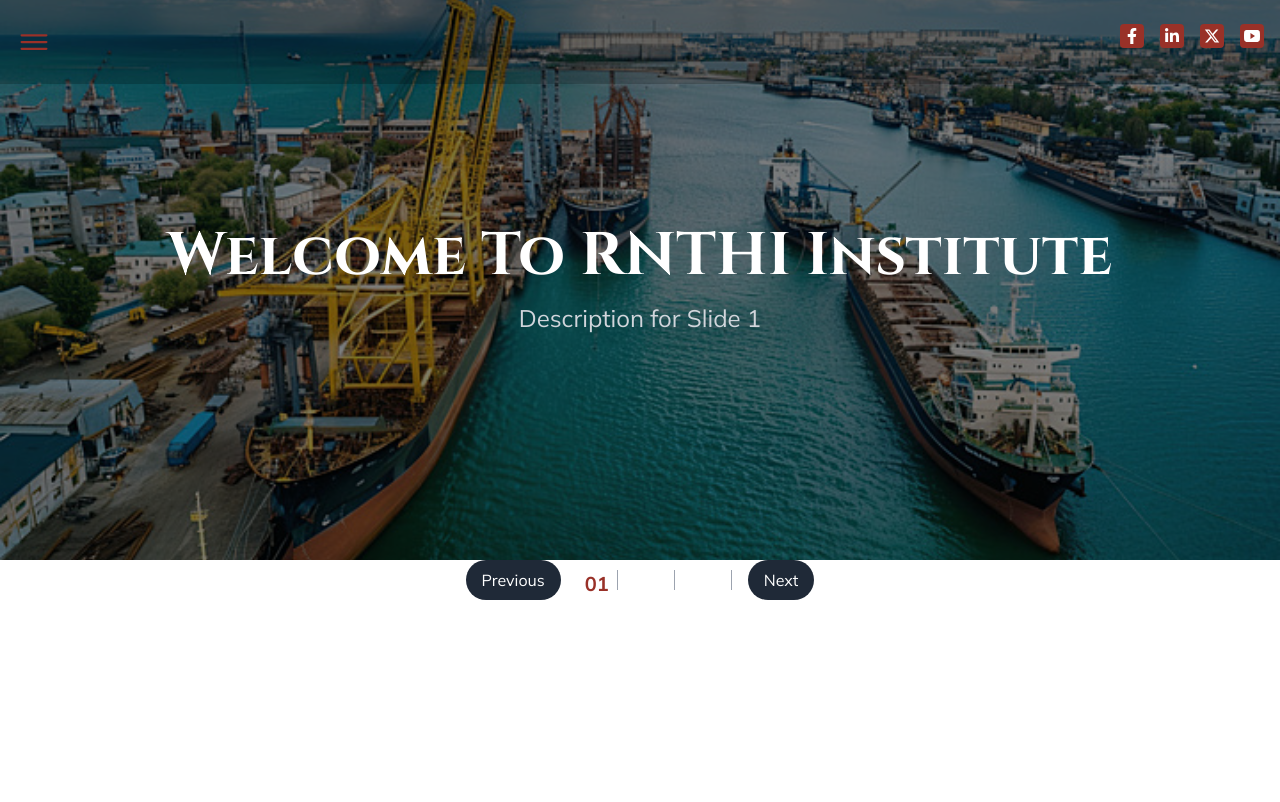
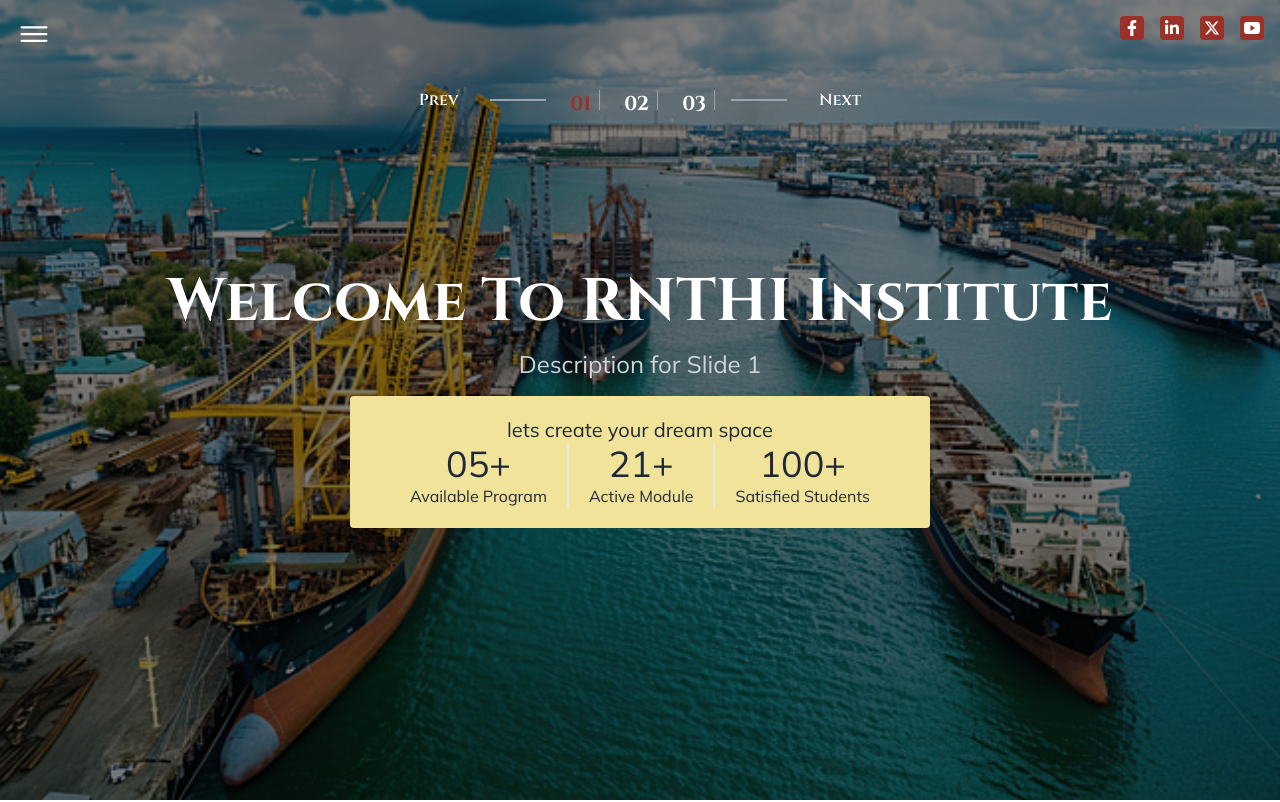
Before and after one commit to Hasibur14/RNTHI, a React (Vite) app: page / in a window 1280 px wide. Shown: the top 802 px of the page. Built offline with nearby package versions, Linux system fonts and the light colour scheme.

Commit message:
[ADD] animation

```diff
--- a/package.json
+++ b/package.json
@@ -10,6 +10,7 @@
     "preview": "vite preview"
   },
   "dependencies": {
+    "animate.css": "^4.1.1",
     "keen-slider": "^6.8.6",
     "react": "^18.3.1",
     "react-dom": "^18.3.1",
--- a/src/Layout/Root.jsx
+++ b/src/Layout/Root.jsx
@@ -7,7 +7,7 @@ const Root = () => {
     return (
         <div className="">
             <Hero />
-            {/* <Navbar /> */}
+            <Navbar />
             <div className="min-h-[calc(100vh-300px)] flex items-center justify-center">
                 <Outlet />
             </div>
--- a/src/components/Hero/Hero.jsx
+++ b/src/components/Hero/Hero.jsx
@@ -4,7 +4,7 @@ import slider3 from "../../../src/assets/hero/slider5.jpg";
 import Sidebar from "../Sidebar/Sidebar";
 import { useKeenSlider } from "keen-slider/react";
 import "keen-slider/keen-slider.min.css";
-import { FiArrowDownRight, FiArrowUpRight } from "react-icons/fi";
+import 'animate.css';
 
 const Hero = () => {
     const sliderData = [
@@ -93,7 +93,7 @@ const Hero = () => {
                 className="relative keen-slider font-rajdhani h-auto">
 
                 {/* Sidebar */}
-                <div className="absolute top-0 left-0 z-[9999] bg-black bg-opacity-20 p-4 w-full">
+                <div className="absolute top-0 left-0 z-[9999] backdrop-blur-[2px] bg-opacity-20 p-4 w-full">
                     <Sidebar />
                 </div>
 
@@ -103,32 +103,52 @@ const Hero = () => {
                         className={`keen-slider__slide number-slide relative inset-0`}
                     >
                         <img
-                            className="w-full h-[50vh] sm:h-[60vh] md:h-[70vh] object-cover"
+                            className="w-full h-[50vh] sm:h-[60vh] md:h-[100vh] object-cover animate__animated animate__fadeInDown"
                             src={slide.image}
                             alt={slide.title}
                         />
-                        <div className="absolute inset-0 bg-black bg-opacity-50 flex flex-col text-center justify-center space-y-4 px-6 sm:px-8 lg:px-20">
-                            <h2 className="font-cinzel text-4xl sm:text-3xl md:text-4xl lg:text-5xl xl:text-6xl 2xl:text-7xl font-bold text-white">
+                        <div className="absolute inset-0 bg-black bg-opacity-50 flex flex-col text-center items-center justify-center space-y-4 px-6 sm:px-8 lg:px-20 ">
+                            <h2 className="font-cinzel text-4xl sm:text-3xl md:text-4xl lg:text-5xl xl:text-6xl 2xl:text-7xl font-bold text-white animate__animated animate__fadeInUp">
                                 {slide.title}
                             </h2>
-                            <p className="font-mulish text-md sm:text-lg md:text-2xl text-gray-300">
+                            <p className="font-mulish text-md sm:text-lg md:text-2xl text-gray-300 animate__animated animate__fadeInUp">
                                 {slide.description}
                             </p>
+                            {/* Stats Section */}
+                            <div className=" gap-4 p-3 md:p-5 bg-primary-soft rounded  border-none animate__animated animate__fadeInUp">
+                                <h4 className="text-xl">lets create your dream space</h4>
+                                <div className="flex gap-3 lg:gap-4 xl:gap-5 2xl:gap-6 lg:px-10">
+                                    <div className="text-center">
+                                        <p className="text-3xl lg:text-4xl xl:text-4xl  ">05+</p>
+                                        <p>Available Program</p>
+                                    </div>
+                                    <div className="border-r-2"></div>
+                                    <div className="text-center ">
+                                        <p className="text-3xl lg:text-4xl xl:text-4xl ">21+</p>
+                                        <p>Active Module</p>
+                                    </div>
+                                    <div className="border-r-2"></div>
+                                    <div className="text-center">
+                                        <p className="text-3xl lg:text-4xl xl:text-4xl ">100+</p>
+                                        <p>Satisfied Students</p>
+                                    </div>
+                                </div>
+                            </div>
                         </div>
                     </div>
                 ))}
             </div>
 
             {/* Navigation Controls */}
-          <div className="relative w-full top-0 left-0">
-          <div className=" justify-center items-center flex space-x-4 w-full">
+            <div className="absolute font-cinzel top-20 left-0 right-0 flex justify-center items-center space-x-4 w-full z-50">
                 <button
                     onClick={handlePrevious}
-                    className="bg-gray-800 text-white px-4 py-2 rounded-full hover:bg-gray-700"
+                    className="flex  text-white font-semibold px-4 py-2 rounded-full hover:bg-primary-dark"
                     aria-label="Previous Slide"
                 >
-                    Previous
+                    Prev
                 </button>
+                <div className="border border-gray-400 min-w-14 hidden md:block"></div>
                 <div className="flex justify-center h-5 space-x-4">
                     {sliderData.map((_, index) => (
                         <button
@@ -142,15 +162,16 @@ const Hero = () => {
                         </button>
                     ))}
                 </div>
+                <div className="border border-gray-400 min-w-14 hidden md:block"></div>
                 <button
                     onClick={handleNext}
-                    className="bg-gray-800 text-white px-4 py-2 rounded-full hover:bg-gray-700"
+                    className=" text-white px-4 py-2 font-semibold rounded-full hover:bg-primary-dark"
                     aria-label="Next Slide"
                 >
                     Next
                 </button>
             </div>
-          </div>
+
         </div>
     );
 
--- a/src/components/Sidebar/Sidebar.jsx
+++ b/src/components/Sidebar/Sidebar.jsx
@@ -1,25 +1,30 @@
 import React from 'react'
-import { FaFacebookF, FaLinkedinIn } from 'react-icons/fa';
-import { FaXTwitter } from 'react-icons/fa6';
-import { IoLogoYoutube } from 'react-icons/io';
 import { IoMenuOutline } from 'react-icons/io5';
 import { Link } from 'react-router-dom';
+import logo from "../../assets/logo.png"
+import SocialMedia from '../SocialMedia/SocialMedia';
 
 const Sidebar = () => {
     return (
-        <div className='container mx-auto max-w-7xl flex py-2 z-50'>
+        <div className='container mx-auto max-w-7xl flex z-50'>
             {/* Sidebar menu */}
             <div className="drawer">
                 <input id="my-drawer" type="checkbox" className="drawer-toggle" />
                 <div className="drawer-content w-14">
                     {/* Page content here */}
                     <label htmlFor="my-drawer" className="drawer-button w-20">
-                        <IoMenuOutline className='text-4xl text-primary-light' />
+                        <IoMenuOutline className='text-4xl text-white hover:text-primary-light transition-colors duration-500' />
                     </label>
                 </div>
                 <div className="drawer-side mt">
                     <label htmlFor="my-drawer" aria-label="close sidebar" className="drawer-overlay"></label>
-                    <ul className="menu bg-white text-primary-light text-xl font-mulish min-h-full w-80 p-4 pt-16">
+                    <ul className="menu bg-white text-primary-light text-xl font-mulish min-h-full w-72 p-4 ">
+                        <Link to="/">
+                            <img
+                                className='w-32 p-5 pb-5'
+                                src={logo}
+                                alt="rnthi" />
+                        </Link>
                         {/* Sidebar content here */}
                         <li>
                             <Link to="/">Home</Link>
@@ -30,25 +35,14 @@ const Sidebar = () => {
                         <li>
                             <Link to="/about">Contact</Link>
                         </li>
+                        <div className="mt-10">
+                            <SocialMedia />
+                        </div>
                     </ul>
                 </div>
             </div>
             {/* Social Media */}
-            <div className="flex space-x-4">
-                <a href="https://facebook.com" target="_blank" rel="noopener noreferrer" aria-label="Follow us on Facebook">
-                    <FaFacebookF className="text-2xl p-1 rounded bg-primary-light text-white hover:bg-white hover:text-pribg-primary-light transition duration-500" />
-                </a>
-                <a href="https://linkedin.com" target="_blank" rel="noopener noreferrer" aria-label="Follow us on LinkedIn">
-                    <FaLinkedinIn className="text-2xl p-1 rounded bg-primary-light text-white hover:bg-white hover:text-pribg-primary-light transition duration-500" />
-                </a>
-                <a href="https://twitter.com" target="_blank" rel="noopener noreferrer" aria-label="Follow us on Twitter">
-                    <FaXTwitter className="text-2xl p-1 rounded bg-primary-light text-white hover:bg-white hover:text-pribg-primary-light transition duration-500" />
-                </a>
-                <a href="mailto:info@example.com" target="_blank" rel="noopener noreferrer" aria-label="Email us">
-                    <IoLogoYoutube className="text-2xl p-1 rounded bg-primary-light text-white hover:bg-white hover:text-pribg-primary-light transition duration-500" />
-                </a>
-
-            </div>
+            <SocialMedia />
         </div>
     )
 }
--- /dev/null
+++ b/src/components/SocialMedia/SocialMedia.jsx
@@ -0,0 +1,28 @@
+import React from 'react'
+import { FaFacebookF, FaLinkedinIn } from 'react-icons/fa';
+import { FaXTwitter } from 'react-icons/fa6';
+import { IoLogoYoutube } from 'react-icons/io';
+
+const SocialMedia = () => {
+    return (
+
+        <div className="flex space-x-4">
+            <a href="https://facebook.com" target="_blank" rel="noopener noreferrer" aria-label="Follow us on Facebook">
+                <FaFacebookF className="text-2xl p-1 rounded bg-primary-light text-white hover:bg-white hover:text-pribg-primary-light transition duration-500" />
+            </a>
+            <a href="https://linkedin.com" target="_blank" rel="noopener noreferrer" aria-label="Follow us on LinkedIn">
+                <FaLinkedinIn className="text-2xl p-1 rounded bg-primary-light text-white hover:bg-white hover:text-pribg-primary-light transition duration-500" />
+            </a>
+            <a href="https://twitter.com" target="_blank" rel="noopener noreferrer" aria-label="Follow us on Twitter">
+                <FaXTwitter className="text-2xl p-1 rounded bg-primary-light text-white hover:bg-white hover:text-pribg-primary-light transition duration-500" />
+            </a>
+            <a href="mailto:info@example.com" target="_blank" rel="noopener noreferrer" aria-label="Email us">
+                <IoLogoYoutube className="text-2xl p-1 rounded bg-primary-light text-white hover:bg-white hover:text-pribg-primary-light transition duration-500" />
+            </a>
+
+        </div>
+
+    )
+}
+
+export default SocialMedia
```
Also changed, not shown: 1 other file (tests, documents, lock files or other folders).
